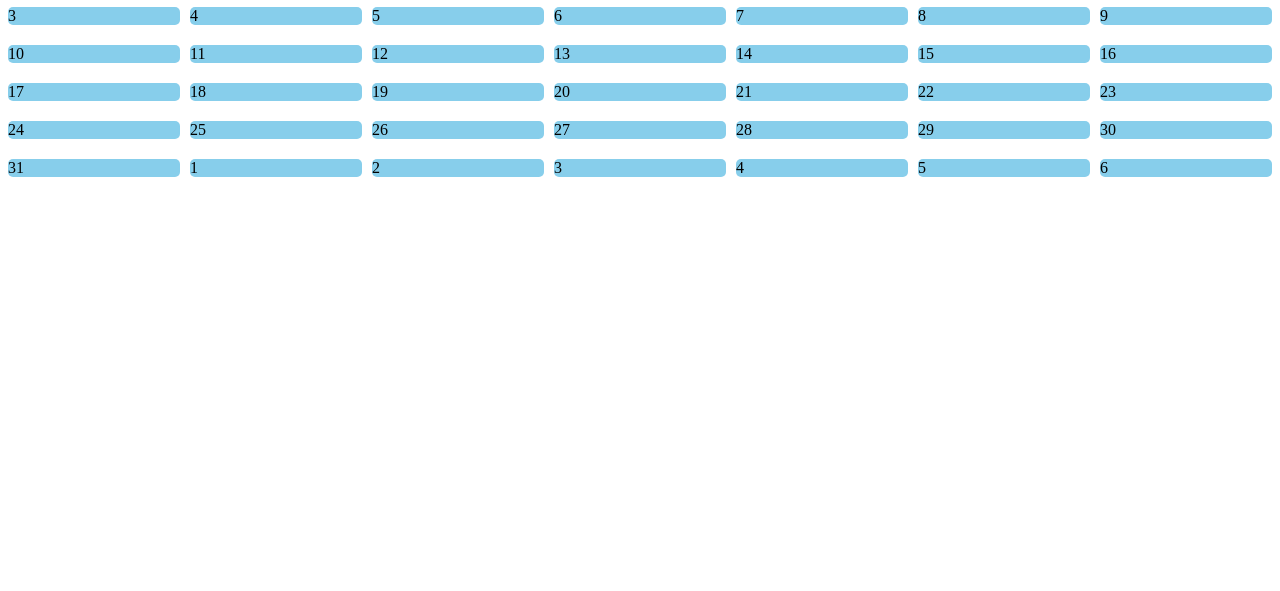
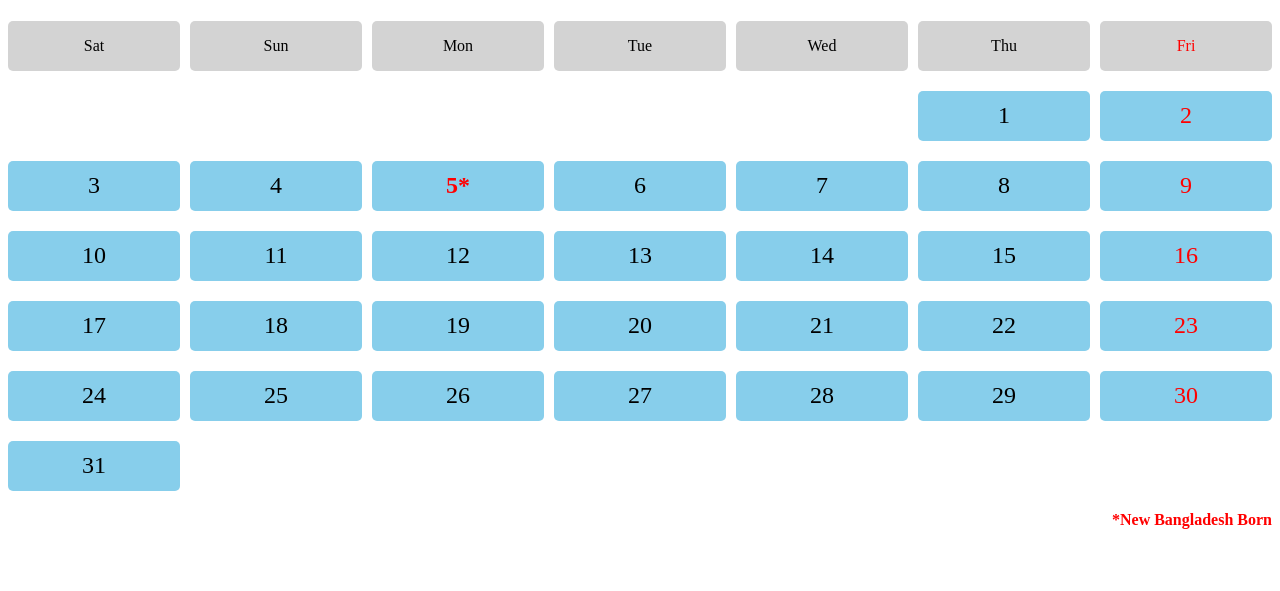
Before and after one commit to Xubaear/August, a plain HTML site: page index.html in a window 1280 px wide. Shown: the part 240-831 px from the top of the page. Before the commit the page ends 800 px from the top, so only its background shows below. Drawn offline with Linux system fonts and the light colour scheme.

Commit message:
added more color

```diff
--- a/index.html
+++ b/index.html
@@ -13,55 +13,63 @@
         <h1>August the Historic Month of 2024</h1>
     <h5>The Month of Re-Birth of Bangladesh</h5>
     </div>
-<br> <br>
+<br> <br> <br> <br>
 
-<div>August 2024</div>
+<div class="name">August 2024</div>
 <br> <br>
 
 <div class="calender">
-    <div class="date">27</div>
-    <div class="date">28</div>
-    <div class="date">29</div>
-    <div class="date">30</div>
-    <div class="date">31</div>
+    <div class="day">Sat</div>
+    <div class="day">Sun</div>
+    <div class="day">Mon</div>
+    <div class="day">Tue</div>
+    <div class="day">Wed</div>
+    <div class="day">Thu</div>
+    <div class="day" style="color: red;">Fri</div>
+    <div class="date"  style="background-color: white;"></div>
+    <div class="date" style="background-color: white;"></div>
+    <div class="date" style="background-color: white;"></div>
+    <div class="date" style="background-color: white;"></div>
+    <div class="date" style="background-color: white;"></div>
     <div class="date">1</div>
-    <div class="date">2</div>
+    <div class="date" style="color: red;">2</div>
     <div class="date">3</div>
     <div class="date">4</div>
-    <div class="date">5</div>
+    <div class="date" style="color: red; font-weight: bolder;">5*</div>
     <div class="date">6</div>
     <div class="date">7</div>
     <div class="date">8</div>
-    <div class="date">9</div>
+    <div class="date" style="color: red;">9</div>
     <div class="date">10</div>
     <div class="date">11</div>
     <div class="date">12</div>
     <div class="date">13</div>
     <div class="date">14</div>
     <div class="date">15</div>
-    <div class="date">16</div>
+    <div class="date" style="color: red;">16</div>
     <div class="date">17</div>
     <div class="date">18</div>
     <div class="date">19</div>
     <div class="date">20</div>
     <div class="date">21</div>
     <div class="date">22</div>
-    <div class="date">23</div>
+    <div class="date" style="color: red;">23</div>
     <div class="date">24</div>
     <div class="date">25</div>
     <div class="date">26</div>
     <div class="date">27</div>
     <div class="date">28</div>
     <div class="date">29</div>
-    <div class="date">30</div>
+    <div class="date" style="color: red;">30</div>
     <div class="date">31</div>
-    <div class="date">1</div>
-    <div class="date">2</div>
-    <div class="date">3</div>
-    <div class="date">4</div>
-    <div class="date">5</div>
-    <div class="date">6</div>
+    <div class="date" style="background-color: white;"></div>
+    <div class="date" style="background-color: white;"></div>
+    <div class="date" style="background-color: white;"></div>
+    <div class="date" style="background-color: white;"></div>
+    <div class="date" style="background-color: white;"></div>
+    <div class="date" style="background-color: white;"></div>
 </div>
-
+<div class="finishing">*New Bangladesh Born</div>
+    <br> <br> <br>
 </body>
 </html>
--- a/style.css
+++ b/style.css
@@ -1,7 +1,24 @@
+.pride-month{text-align: center;}
+
 .calender{display: grid;
 grid-template-columns: repeat(7, 1fr);
 row-gap: 20px;
 column-gap: 10px;}
 
-.date{background-color: skyblue;
-border-radius: 5px;}
+.name{font-size: 30px;
+font-weight: bolder;}
+
+.date, .day{background-color: skyblue;
+border-radius: 5px;
+height: 50px;
+display: flex;
+justify-content: center;
+align-items: center;
+font-size: 1.5em;}
+
+.day{background-color: lightgray;
+font-size: 1em ;}
+
+.finishing{text-align: end;
+margin-top:20px; font-weight: bold;
+color:red;}
```
